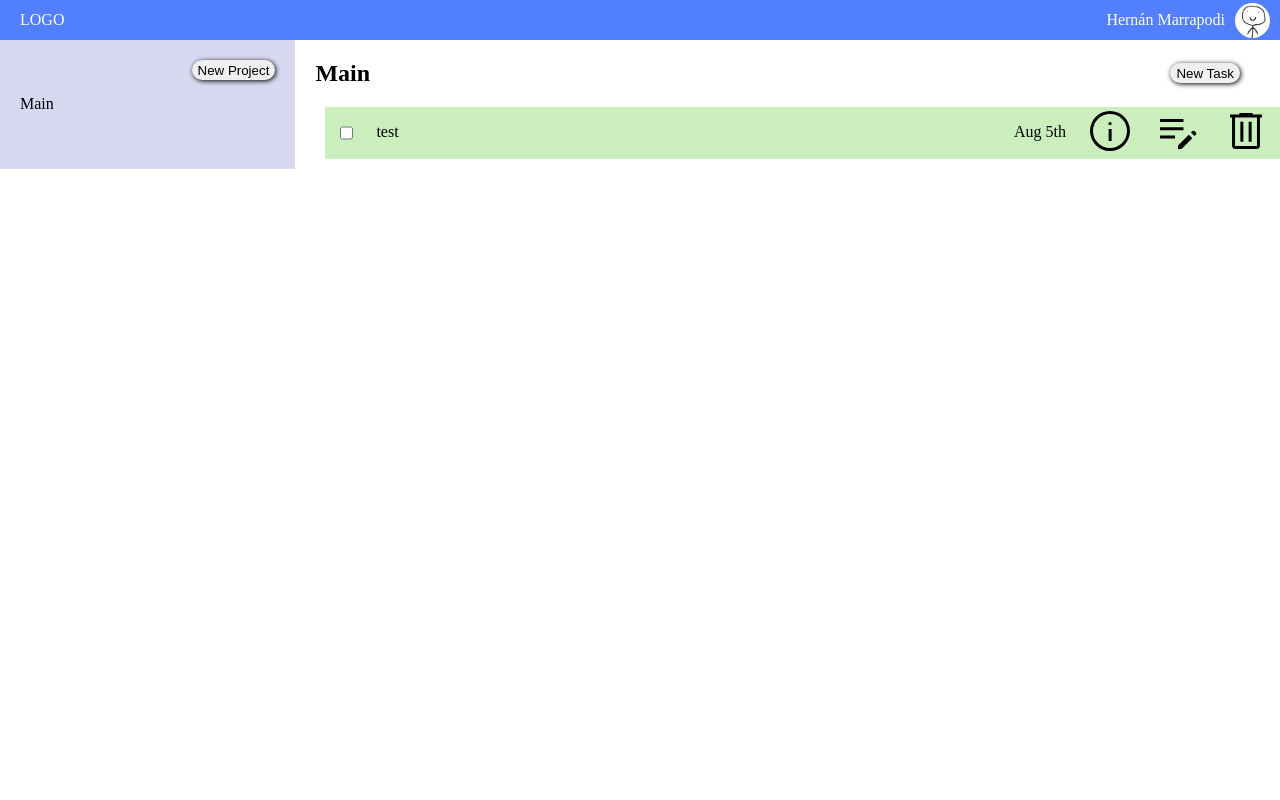
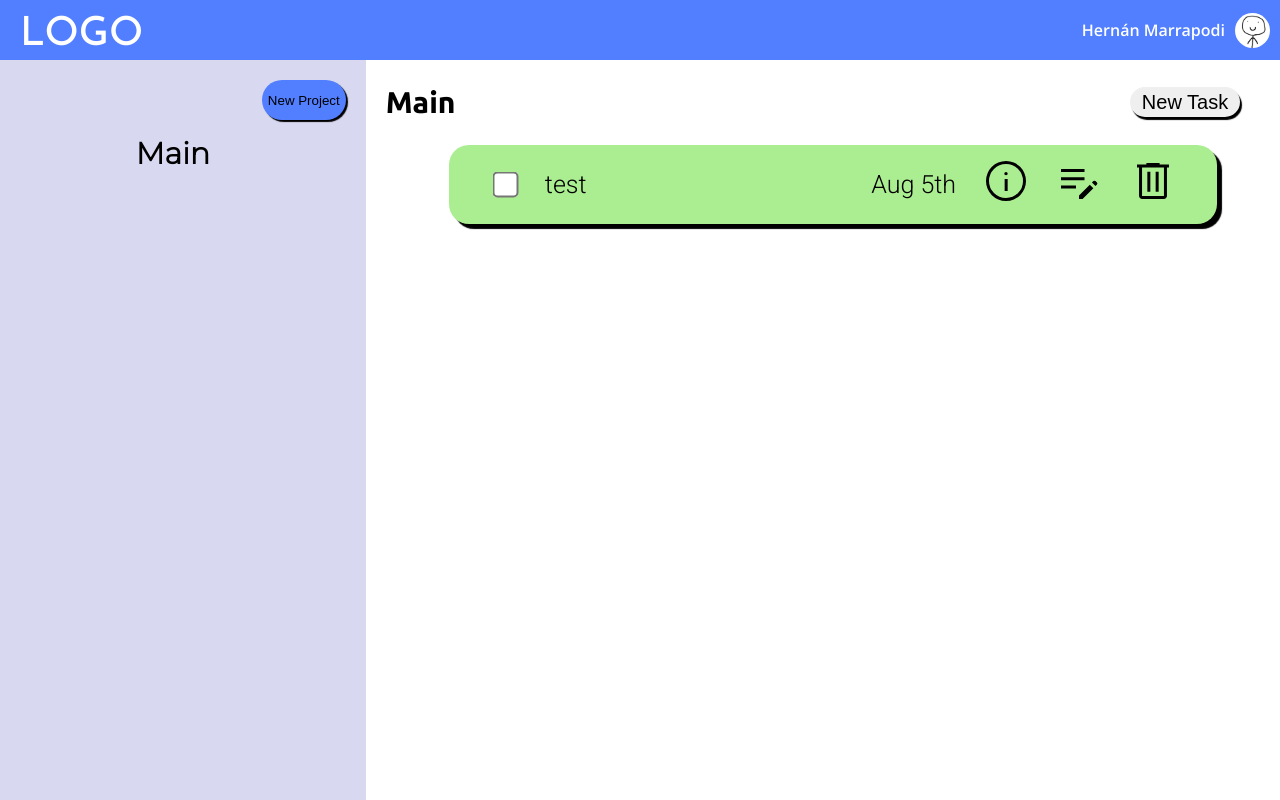
Before and after one commit to marrahenzo/todo-list, a website built with webpack: page index.html in a window 1280 px wide. Built offline with nearby package versions, Linux system fonts and the light colour scheme; a web font is replaced by a local one.

Commit message:
Add basic styles for whole page

```diff
--- a/src/style.css
+++ b/src/style.css
@@ -1,14 +1,20 @@
 @import url('https://fonts.googleapis.com/css2?family=Josefin+Sans:ital,wght@0,200;0,500;1,200;1,500&family=Mochiy+Pop+One&family=Montserrat:ital,wght@0,300;1,100&family=Open+Sans:wght@300;600&family=Poppins:wght@100;200;300;400;500;900&family=Radio+Canada:wght@300;600&family=Roboto:wght@100;300&family=Ubuntu:ital,wght@0,300;0,700;1,300;1,700&display=swap');
 
-body {
+body,
+html {
   margin: 0;
+  padding: 0;
   height: 100%;
+}
+
+* {
+  box-sizing: border-box;
 }
 
 #main-container {
   display: grid;
-  grid-template-columns: 0.3fr 1fr;
-  grid-template-rows: 40px 1fr;
+  grid-template-columns: 0.4fr 1fr;
+  grid-template-rows: 60px calc(100vh - 60px);
 }
 
 #navbar {
@@ -20,10 +26,15 @@ body {
 }
 
 #nav-logo {
+  font-family: 'Josefin Sans', sans-serif;
+  font-size: 40px;
   margin-left: 20px;
+  padding-top: 10px;
 }
 
 #nav-name {
+  font-family: 'Open Sans', sans-serif;
+  font-weight: bold;
   margin-left: auto;
   margin-right: 10px;
 }
@@ -41,24 +52,34 @@ body {
   background-color: rgb(216, 216, 241);
   grid-column: 1/2;
   grid-row: 2;
-  padding-left: 20px;
+  text-align: center;
   padding-top: 10px;
   padding-right: 20px;
 }
 
 #btn-new-project {
   margin-top: 10px;
-  height: 20px;
-  border-radius: 20px;
+  height: 40px;
+  border-radius: 50px;
   border: 0;
-  box-shadow: 1px 1px 5px;
+  box-shadow: 2px 2px 1px;
   margin-bottom: 15px;
   align-self: flex-end;
+  background-color: rgb(81, 127, 255);
+}
+
+#btn-new-project:hover {
+  transition: all 0.2s ease;
+  transform: translateY(-2px);
 }
 
 #projects-container {
   display: flex;
   flex-direction: column;
+  font-size: 30px;
+  font-family: 'Montserrat', sans-serif;
+  font-weight: bold;
+  margin-bottom: 10px;
 }
 
 .project {
@@ -74,6 +95,11 @@ body {
   padding-left: 20px;
 }
 
+#project-name {
+  font-size: 30px;
+  font-family: 'Ubuntu', sans-serif;
+}
+
 #project-title-add-container {
   display: flex;
 }
@@ -81,11 +107,22 @@ body {
 #btn-new-task {
   border-radius: 20px;
   border: 0;
-  box-shadow: 1px 1px 5px;
+  box-shadow: 2px 3px 1px;
   align-self: center;
   margin-left: auto;
   margin-right: 40px;
   height: 20px;
+  font-size: 20px;
+  height: 30px;
+  width: 110px;
+  font-family: sans-serif;
+}
+
+#btn-new-task:hover {
+  transition: all 0.2s ease;
+  background-color: black;
+  color: white;
+  box-shadow: 2px 3px 1px white;
 }
 
 #project-name.hidden,
@@ -96,9 +133,29 @@ body {
 
 .task {
   display: flex;
-  gap: 20px;
-  margin-left: 10px;
+  align-items: center;
+  justify-content: center;
+  margin-left: auto;
   margin-bottom: 10px;
+  margin-right: auto;
+  max-width: 60vw;
+  font-size: 25px;
+  font-family: 'Roboto', sans-serif;
+  border-radius: 20px;
+  box-shadow: 5px 5px 1px;
+}
+
+.task:hover {
+  transform: translateY(-5px);
+  transition: all 0.1s ease-in-out;
+}
+
+.task > .task-name {
+  margin-left: 30px;
+}
+
+.task > * {
+  margin-left: 2vw;
 }
 
 .task.done {
@@ -106,7 +163,9 @@ body {
 }
 
 .task > .task-checkbox {
-  margin-left: 15px;
+  margin-left: 50px;
+  transform: scale(2);
+  border: 0;
 }
 
 .task > .task-date {
@@ -114,19 +173,19 @@ body {
 }
 
 .task > .task-delete {
-  margin-right: 10px;
+  margin-right: 40px;
 }
 
 .task[data-priority='Low'] {
-  background-color: rgb(188, 218, 238);
+  background-color: rgb(147, 201, 236);
 }
 
 .task[data-priority='Medium'] {
-  background-color: rgb(202, 238, 188);
+  background-color: rgb(171, 238, 145);
 }
 
 .task[data-priority='High'] {
-  background-color: rgb(238, 188, 188);
+  background-color: rgb(233, 139, 139);
 }
 
 .modal-info-container,
```
